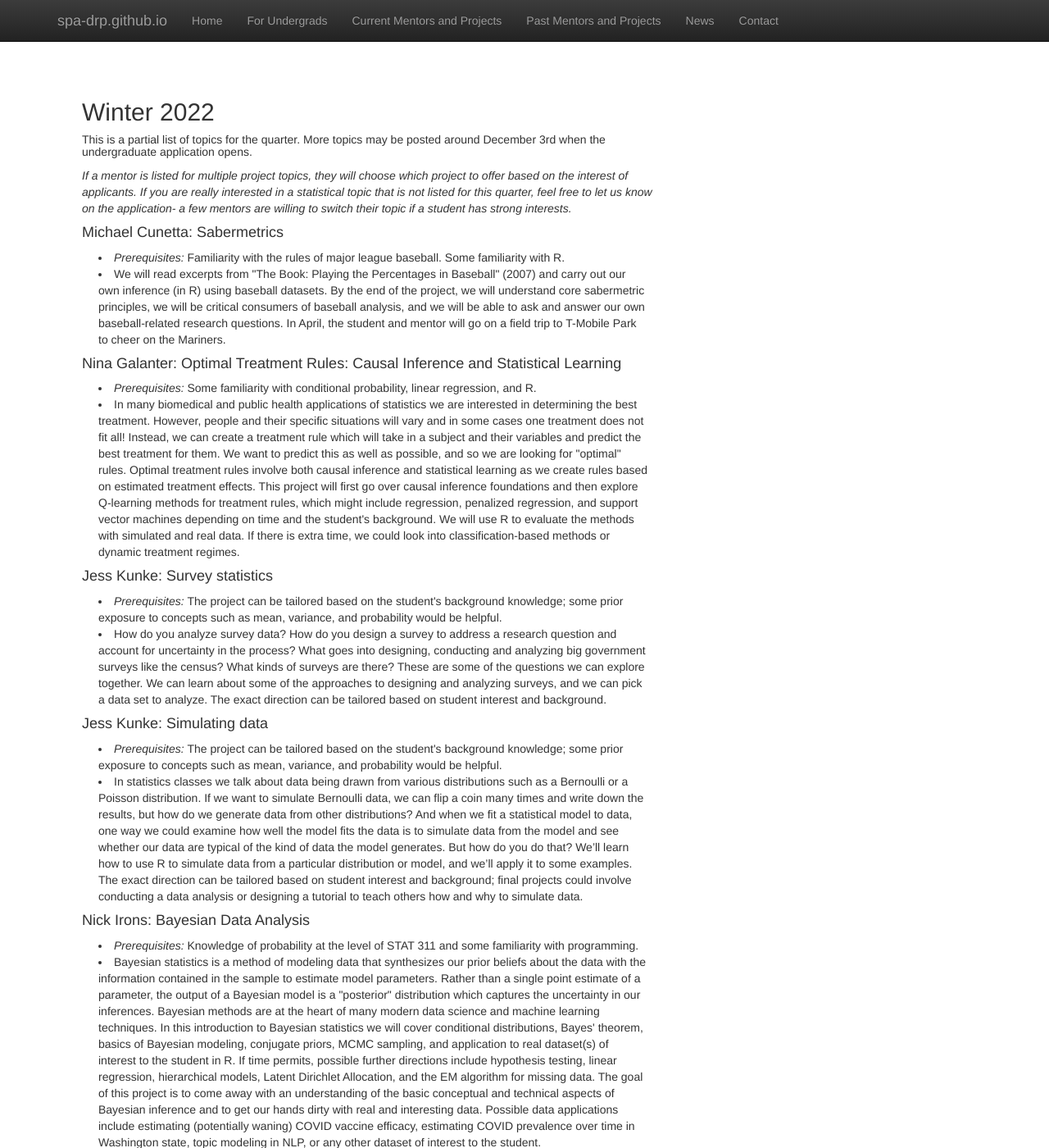
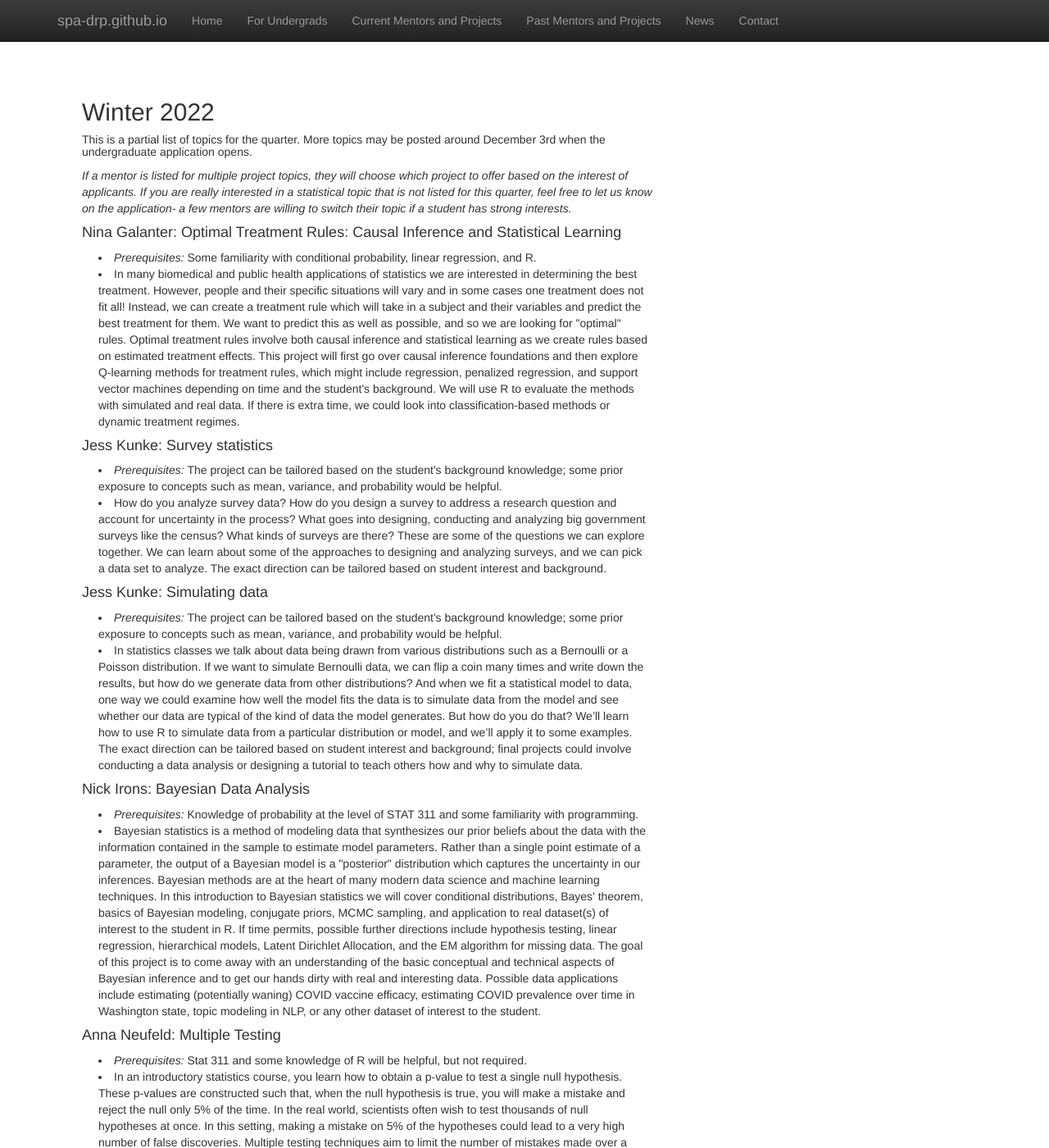
Before and after one commit to SPA-DRP/spa-drp.github.io, a Jekyll site: the page built from currentmentors.html, in a window 1280 px wide and 1400 px high. Shown: the whole window at 82% size. Built offline with Jekyll 4.4.1, drawn with Linux system fonts in a browser that asks for light colours; nearby versions of some CDN libraries; library files that are not in the unit come from our copies; some of the changed text lies outside the part shown.

Commit message:
hide michael for now

```diff
--- a/currentmentors.html
+++ b/currentmentors.html
@@ -14,7 +14,7 @@ title:  'Mentors and Project Descriptions: Winter 2022'
 </p>
 
 
-<h4> Michael Cunetta: Sabermetrics </h4>
+<!-- <h4> Michael Cunetta: Sabermetrics </h4>
   <p class="content" style="padding:0px;margin:0px 20px 0px;">
       <li style="padding:0px;margin:0px 20px 0px;"> <i> Prerequisites: </i>
      Familiarity with the rules of major league baseball. Some familiarity with R.
@@ -22,7 +22,7 @@ title:  'Mentors and Project Descriptions: Winter 2022'
   <li style="padding:0px;margin:0px 20px 0px;">
    We will read excerpts from "The Book: Playing the Percentages in Baseball" (2007) and carry out our own inference (in R) using baseball datasets. By the end of the project, we will understand core sabermetric principles, we will be critical consumers of baseball analysis, and we will be able to ask and answer our own baseball-related research questions. In April, the student and mentor will go on a field trip to T-Mobile Park to cheer on the Mariners.
   </li>
-  </p>
+  </p> -->
 
 
 <h4> Nina Galanter: Optimal Treatment Rules: Causal Inference and Statistical Learning </h4>
@@ -62,6 +62,26 @@ title:  'Mentors and Project Descriptions: Winter 2022'
   </li>
   <li style="padding:0px;margin:0px 20px 0px;">
    Bayesian statistics is a method of modeling data that synthesizes our prior beliefs about the data with the information contained in the sample to estimate model parameters. Rather than a single point estimate of a parameter, the output of a Bayesian model is a "posterior" distribution which captures the uncertainty in our inferences. Bayesian methods are at the heart of many modern data science and machine learning techniques. In this introduction to Bayesian statistics we will cover conditional distributions, Bayes' theorem, basics of Bayesian modeling, conjugate priors, MCMC sampling, and application to real dataset(s) of interest to the student in R. If time permits, possible further directions include hypothesis testing, linear regression, hierarchical models, Latent Dirichlet Allocation, and the EM algorithm for missing data. The goal of this project is to come away with an understanding of the basic conceptual and technical aspects of Bayesian inference and to get our hands dirty with real and interesting data. Possible data applications include estimating (potentially waning) COVID vaccine efficacy, estimating COVID prevalence over time in Washington state, topic modeling in NLP, or any other dataset of interest to the student.
+  </li>
+  </p>
+
+  <h4> Anna Neufeld: Multiple Testing </h4>
+  <p class="content" style="padding:0px;margin:0px 20px 0px;">
+      <li style="padding:0px;margin:0px 20px 0px;"> <i> Prerequisites: </i>
+       Stat 311 and some knowledge of R will be helpful, but not required.
+  </li>
+  <li style="padding:0px;margin:0px 20px 0px;">
+ In an introductory statistics course, you learn how to obtain a p-value to test a single null hypothesis. These p-values are constructed such that, when the null hypothesis is true, you will make a mistake and reject the null only 5% of the time. In the real world, scientists often wish to test thousands of null hypotheses at once. In this setting, making a mistake on 5% of the hypotheses could lead to a very high number of false discoveries. Multiple testing techniques aim to limit the number of mistakes made over a large set of hypotheses without sacrificing too much power. We will start with a review of hypothesis testing, then discuss the challenges posed by large numbers of hypotheses, and finally learn about modern multiple testing techniques. Towards the end of the quarter, we will apply the techniques we learned to real data.
+  </li>
+  </p>
+
+   <h4> Anna Neufeld: Introduction to Clinical Trials </h4>
+  <p class="content" style="padding:0px;margin:0px 20px 0px;">
+      <li style="padding:0px;margin:0px 20px 0px;"> <i> Prerequisites: </i>
+       Stat 311 and some knowledge of R will be helpful, but not required.
+  </li>
+  <li style="padding:0px;margin:0px 20px 0px;">
+
   </li>
   </p>
 
```
